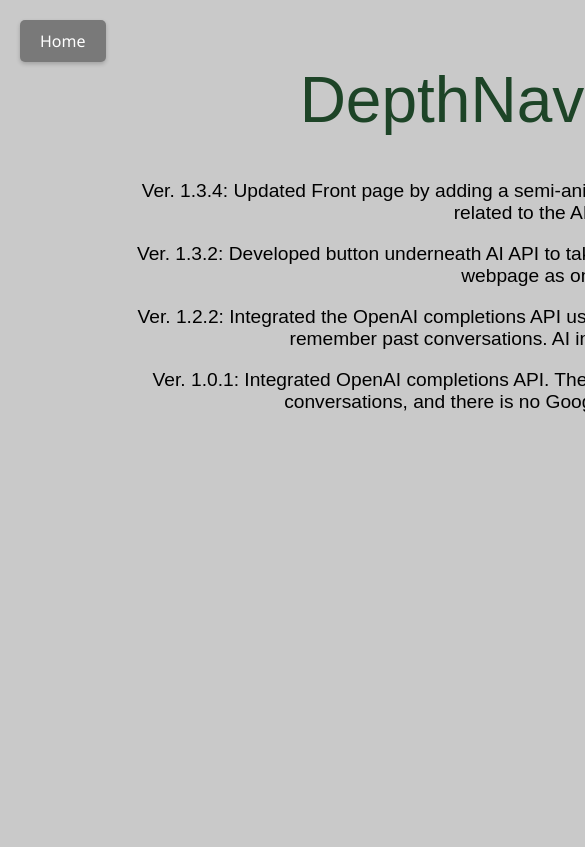
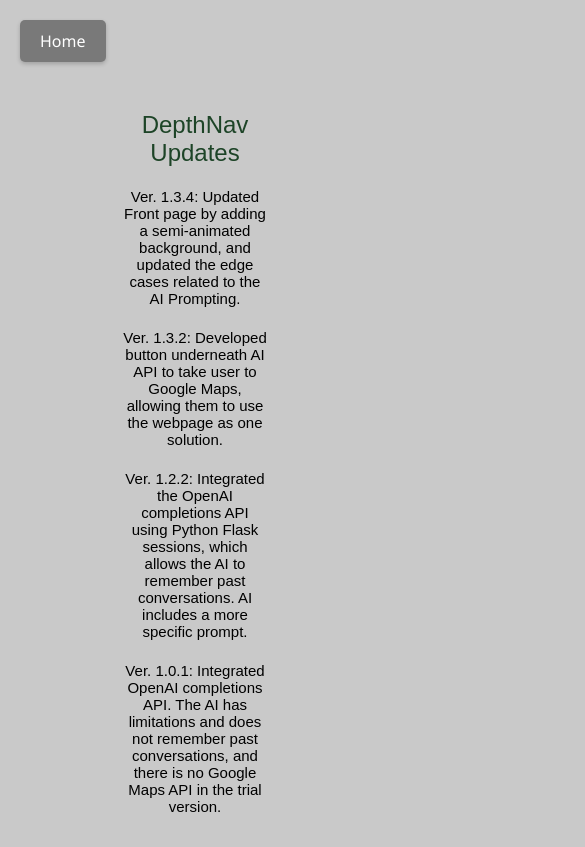
Before and after one commit to khidirahmed/Depth-Nav, a plain HTML site: page updates.html in a window 390 px wide. Shown: the top 847 px of the page, 585 px wide, since content can reach past the window. Drawn offline with Linux system fonts and the light colour scheme.

Commit message:
Updated HTML for Mobile application

```diff
--- a/app.css
+++ b/app.css
@@ -181,3 +181,34 @@ h1 {
     object-fit: cover;
     z-index: -1;
 }
+@media (max-width: 768px) {
+    .header {
+        padding: 6px 3%;
+    }
+
+    .logo {
+        font-size: 12px;
+    }
+
+    .nav-button {
+        padding: 5px 5px;
+        font-size: 12px;
+    }
+
+    .main-content {
+        padding: 30px 10px;
+        margin-top: 100px;
+    }
+
+    h1 {
+        font-size: 48px;
+    }
+
+    .subheading div, .spaced-line {
+        font-size: 16px;
+    }
+
+    .author {
+        font-size: 14px;
+    }
+}
--- a/updates.html
+++ b/updates.html
@@ -3,15 +3,21 @@
 <head>
     <meta charset = "Fira Sans">
     <meta http-equiv = "X-UA-Compatable" content="IE-edge">
-    <meta name = "viewport" content = "width=device-width, initial-scale=1.0">
+    <meta name="viewport" content="width=device-width, initial-scale=1.0">
     <title>DepthNav Updates</title>
     <link rel="icon" href= "DN_logo_fin.png"/>
     <style>
         .container {
-            width: 1100px;
+            width: 90%; /* Set a responsive width */
+            max-width: 1100px; /* Maximum width for larger screens */
             margin: 0 auto;
             padding: 20px;
-            background-image: rgb(201, 201, 201);
+            background-color: rgb(201, 201, 201);
+            text-align: center; /* Center-align text within the container */
+        }
+
+        h1, p {
+            margin: 0 20px; /* Add small margins instead of large ones */
         }
         body{
             background-color: rgb(201, 201, 201);
@@ -26,12 +32,11 @@
             margin-right: 100px;
             margin-left: 100px;
         }
-        p{
+        p {
             color: rgb(0, 0, 0);
             text-align: center;
             font: 1.2rem "Fira Sans", sans-serif;
-            margin-right: 100px;
-            margin-left: 100px;
+            margin: 20px 100px;
         }
         .home-button {
             position: fixed;
@@ -50,6 +55,23 @@
         .home-button:hover {
             background-color: rgb(19, 48, 29);
         }
+        @media (max-width: 768px) {
+            .container {
+                padding: 10px 10px;
+                margin-top: 100px;
+            }
+            body {
+                font-size: 15px;
+                padding: 1px 1px;
+            }
+            p {
+                font-size: 15px;
+                padding: 1px 1px;
+            }
+            h1 {
+                font-size: 24px;
+            }
+        }
     </style>
 </head>
 <body>
```
Also changed, not shown: about.html (+29 -3 lines).
